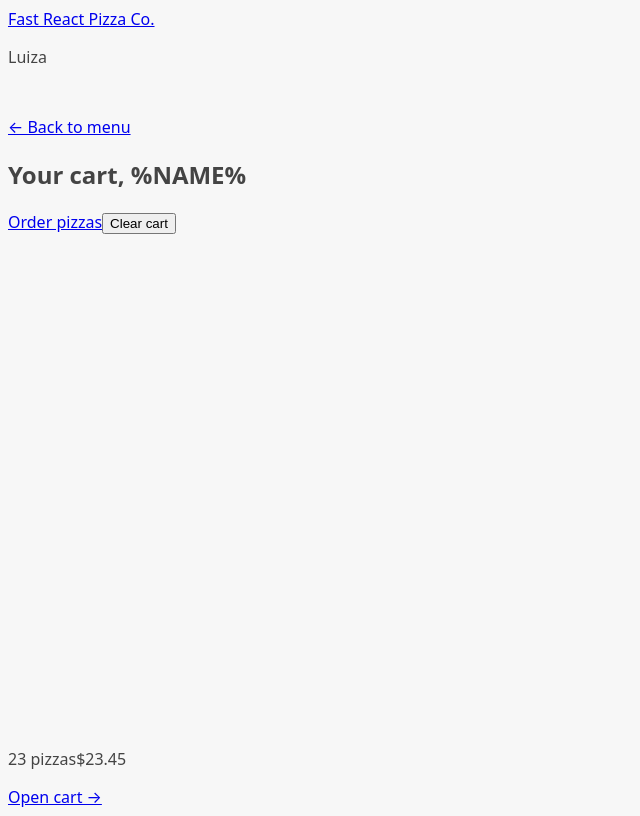
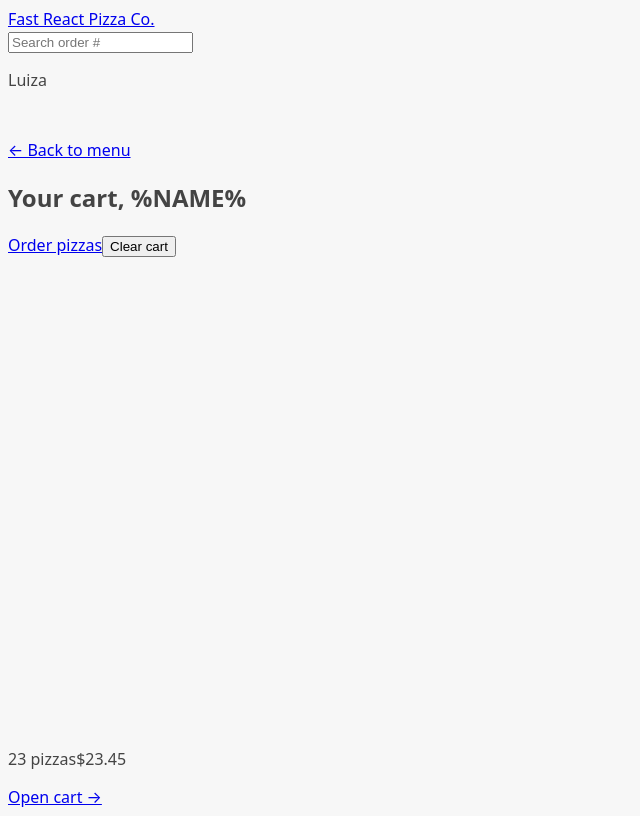
Before and after one commit to lpetrinina/Fast-React-Pizza, a React (Vite) app in the folder fast-react-pizza/: page /cart in a window 1280 px wide. Shown: the whole page, without its empty margins (0-640 px from the left). Built offline with nearby package versions, Linux system fonts and the light colour scheme.

Commit message:
Add Search order component

```diff
--- /dev/null
+++ b/fast-react-pizza/src/features/order/SearchOrder.jsx
@@ -0,0 +1,30 @@
+import { useState } from "react";
+import { useNavigate } from "react-router";
+
+function SearchOrder() {
+  const [query, setQuery] = useState("");
+  const navigate = useNavigate();
+
+  const handleSubmit = function (e) {
+    e.preventDefault();
+
+    if (!query) {
+      return;
+    }
+
+    navigate(`/order/${query}`);
+    setQuery("");
+  };
+
+  return (
+    <form onSubmit={handleSubmit}>
+      <input
+        placeholder='Search order #'
+        value={query}
+        onChange={(e) => setQuery(e.target.value)}
+      />
+    </form>
+  );
+}
+
+export default SearchOrder;
--- a/fast-react-pizza/src/ui/Header.jsx
+++ b/fast-react-pizza/src/ui/Header.jsx
@@ -1,9 +1,12 @@
 import { Link } from "react-router";
+import SearchOrder from "../features/order/SearchOrder";
 
 function Header() {
   return (
     <header>
       <Link to='/'>Fast React Pizza Co.</Link>
+
+      <SearchOrder />
 
       <p>Luiza</p>
     </header>
```
